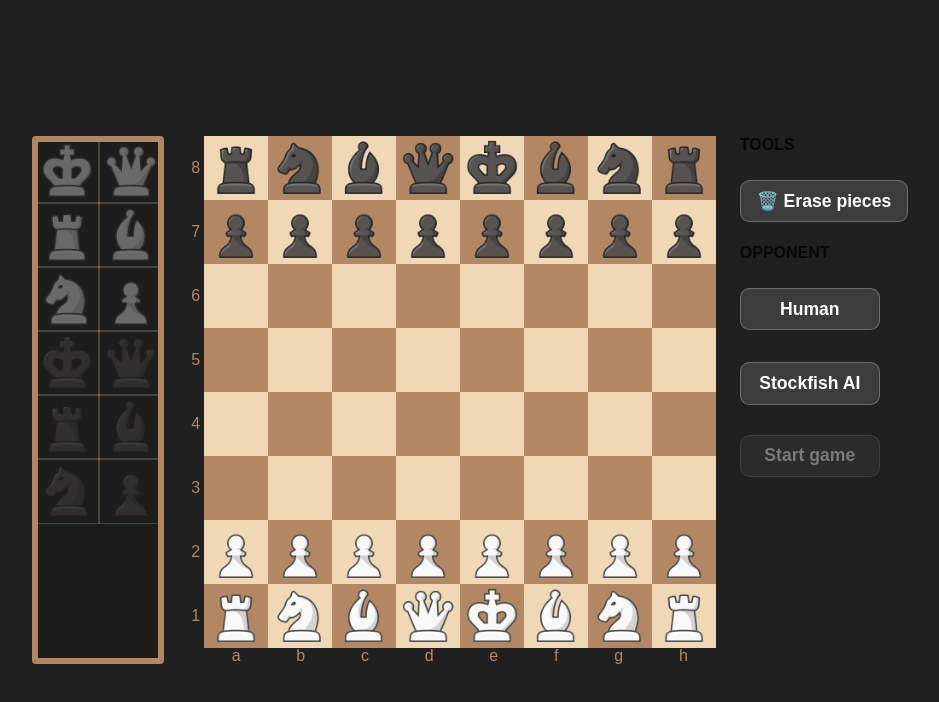
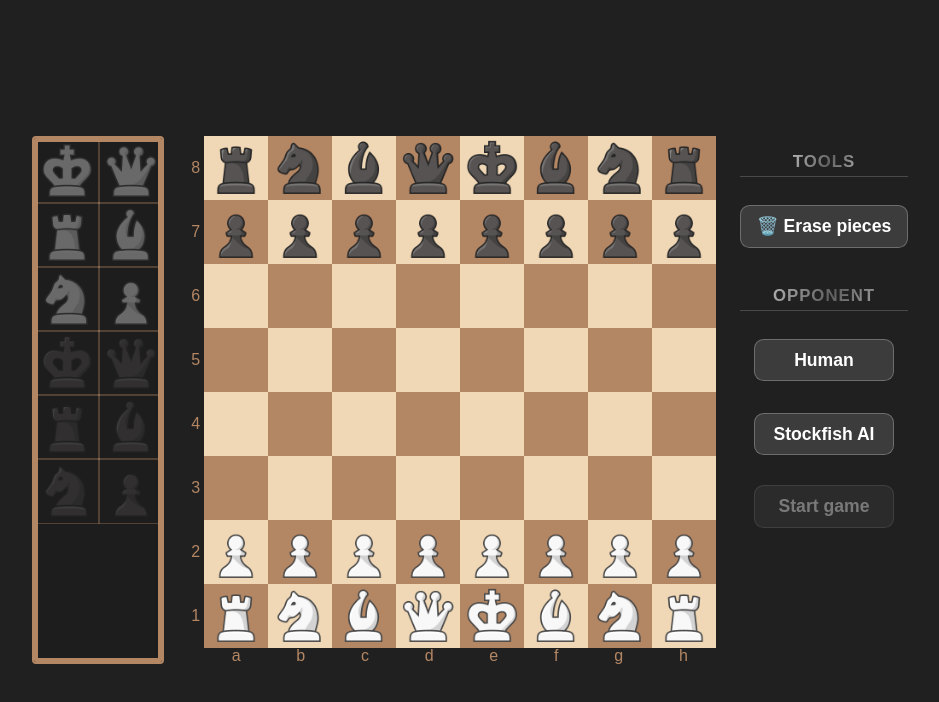
Before and after one commit to yinonkedem/ChessAI, a React (Create React App) app in the folder frontend/: page /custom in a window 1280 px wide. Shown: the top 702 px of the page, without its empty margins (80-1019 px from the left). Built offline with nearby package versions, Linux system fonts and the light colour scheme; no server answers; a web font is replaced by a local one.

Commit message:
fix customEditor css

```diff
--- a/frontend/src/hooks/useGame.js
+++ /dev/null
@@ -1,6 +0,0 @@
-import { useContext } from "react";
-import { GameContext } from "../contexts/Context";
-
-export function useGame() {
-    return useContext(GameContext);
-}
--- a/frontend/src/pages/CustomEditor.css
+++ b/frontend/src/pages/CustomEditor.css
@@ -43,15 +43,19 @@
     display:flex;
     flex-direction:column;
     gap:12px;
-    align-items:flex-start;
-}
+    align-items: center;}
 
-.sidebar h3{
-    margin:0 0 4px;
-    font-size:1rem;
-    text-transform:uppercase;
-    opacity:0.8;
-}
+.sidebar h3 {
+    margin: 1rem 0 0.4rem;
+    font-size: 1.05rem;
+    text-transform: uppercase;
+    letter-spacing: 1px;
+    font-weight: 700;
+    color: #ffd700;
+    border-bottom: 1px solid #ffffff30;
+    padding-bottom: 0.25rem;
+    width: 100%;
+    text-align: center;}
 
 .sidebar button{
     min-width:140px;
@@ -86,3 +90,29 @@
 /* highlight active buttons */
 .sidebar button.active,
 .sidebar .start-btn:not(:disabled):hover { background:#ffd700; color:#000; }
+
+/* === Shiny Text Effect ================================================= */
+.shiny-text {
+    display: inline-block;
+    /* use a light-to-bright-to-light white gradient */
+    background: linear-gradient(
+            120deg,
+            rgba(255,255,255,0.25) 0%,
+            rgba(255,255,255,0.85) 50%,
+            rgba(255,255,255,0.25) 100%
+    );
+    background-size: 200% 100%;
+    /* clip the gradient to the text shape */
+    -webkit-background-clip: text;
+    background-clip: text;
+    -webkit-text-fill-color: transparent;
+
+    /* animate the gradient across */
+    animation: shine 2.5s ease-in-out infinite;
+}
+
+@keyframes shine {
+    0%   { background-position: -150% 0; }
+    50%  { background-position: 150% 0; }
+    100% { background-position: -150% 0; }
+}
--- a/frontend/src/pages/CustomEditor.js
+++ b/frontend/src/pages/CustomEditor.js
@@ -151,22 +151,28 @@ export default function CustomEditor(){
 
             {/* sidebar */}
             <div className="sidebar">
-                <h3>Tools</h3>
-                <button className={erase?"active":""}
-                        onClick={()=>{ setErase(!erase); setArmed(null); }}>
+                <h3><span className="shiny-text">Tools</span></h3>
+                <button className={erase ? "active" : ""}
+                        onClick={() => {
+                            setErase(!erase);
+                            setArmed(null);
+                        }}>
                     {erase ? "❌ Cancel erase" : "🗑️ Erase pieces"}
                 </button>
 
-                <h3>Opponent</h3>
-                <button className={opp==="human"?"active":""}
-                        onClick={()=>setOpp("human")}>Human</button>
-                <button className={opp==="ai"?"active":""}
-                        onClick={()=>setOpp("ai")}>Stockfish AI</button>
+                <h3><span className="shiny-text">Opponent</span></h3>
+                <button className={opp === "human" ? "active" : ""}
+                        onClick={() => setOpp("human")}>Human
+                </button>
+                <button className={opp === "ai" ? "active" : ""}
+                        onClick={() => setOpp("ai")}>Stockfish AI
+                </button>
 
                 <button className="start-btn"
                         disabled={!opp || !kingOK}
-                        title={kingOK?"":errorMsg}
-                        onClick={startGame}>Start game</button>
+                        title={kingOK ? "" : errorMsg}
+                        onClick={startGame}>Start game
+                </button>
                 {!kingOK && <small className="warning">{errorMsg}</small>}
             </div>
         </section>
```
